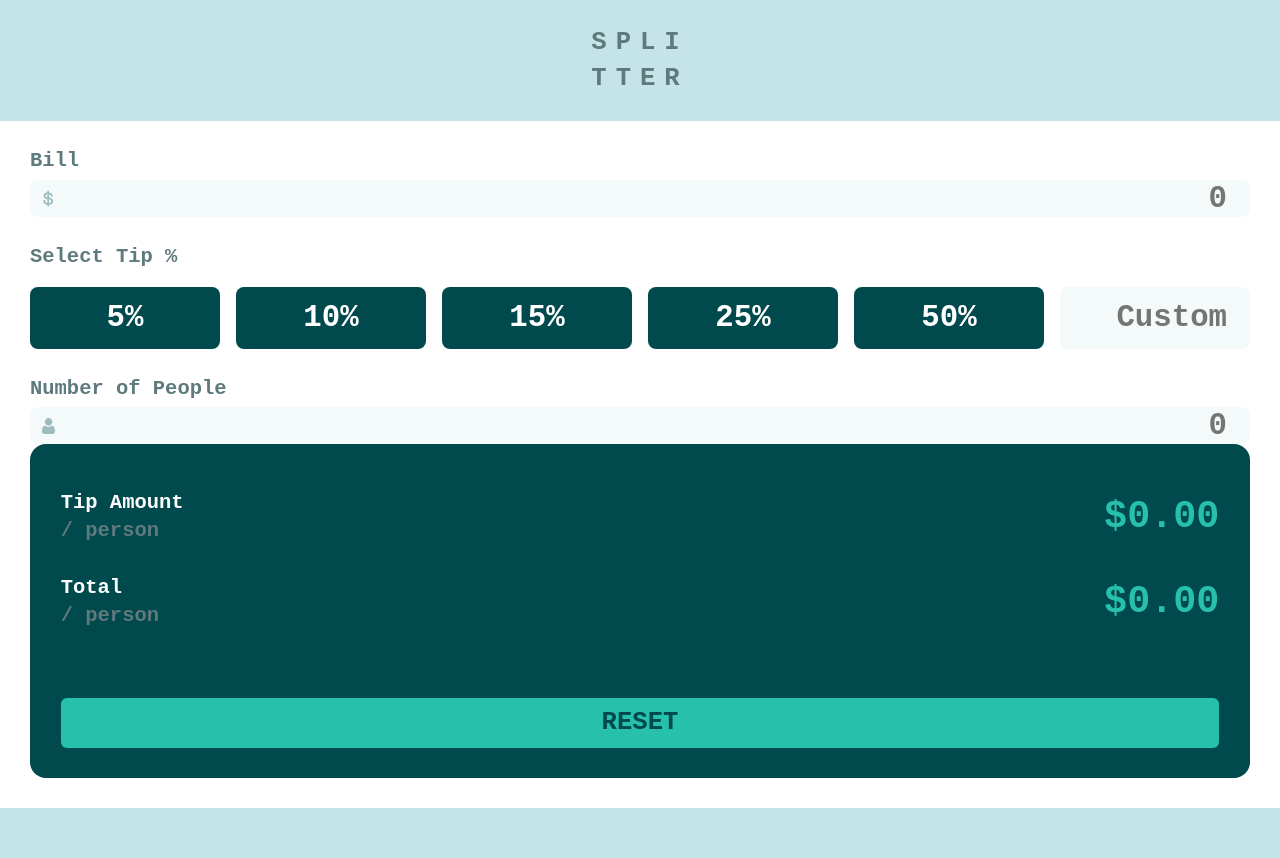
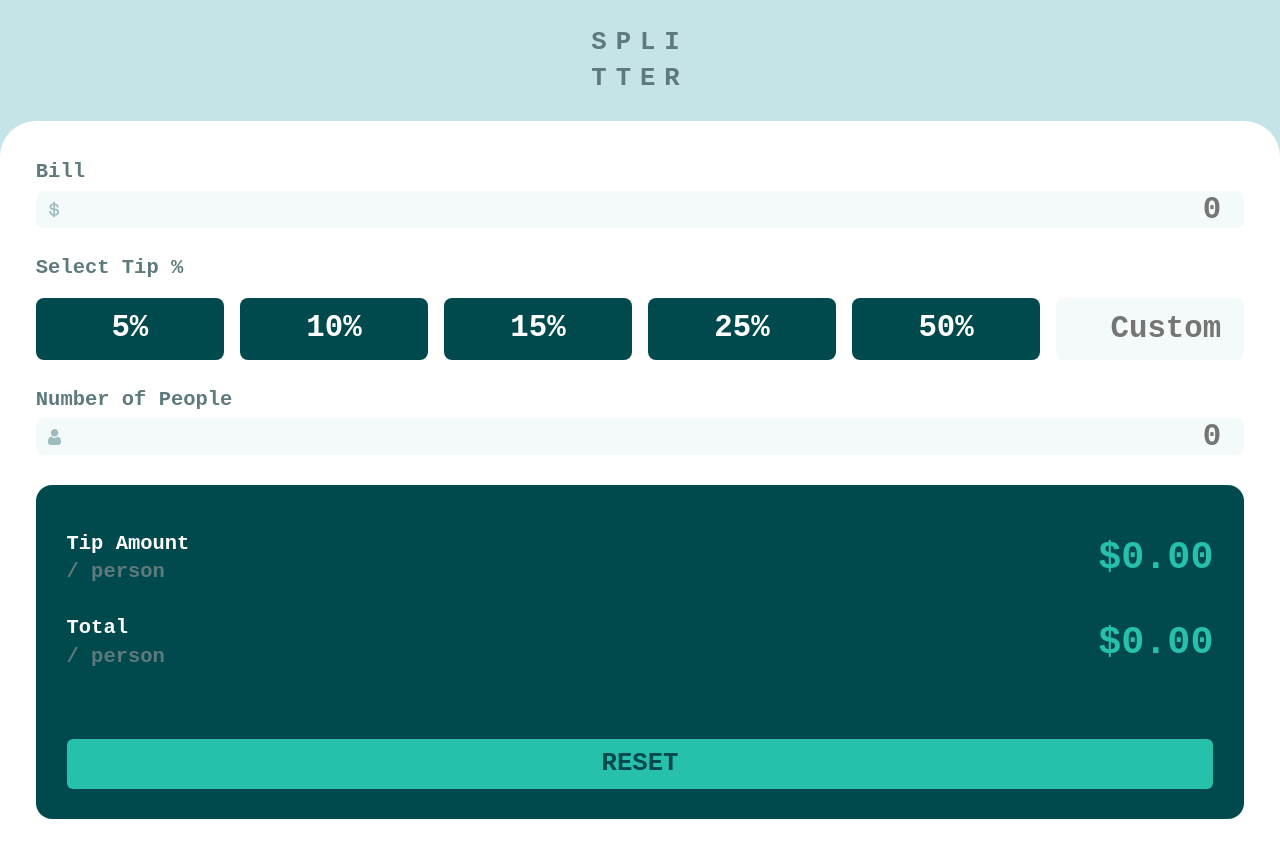
Before and after one commit to erlynascarate/tip-calculator-app, a React (Create React App) app: page / in a window 1280 px wide. Before the commit the page ends 808 px from the top, so only its background shows below. Built offline with nearby package versions, Linux system fonts and the light colour scheme.

Commit message:
Cambia el padding del "formulario", agrega un border-radios y espacio entre sus hijos

```diff
--- a/src/styles/Main.scss
+++ b/src/styles/Main.scss
@@ -1,7 +1,12 @@
 @use 'vars';
 
 .form {
-    padding: 30px;
+    display: flex;
+    flex-direction: column;
+    gap: 30px;
+    border-start-start-radius: 2.8rem;
+    border-start-end-radius: 2.8rem;
+    padding: 3.2rem 2.8rem;
     background-color: vars.$white;
 
     &-container {
```
